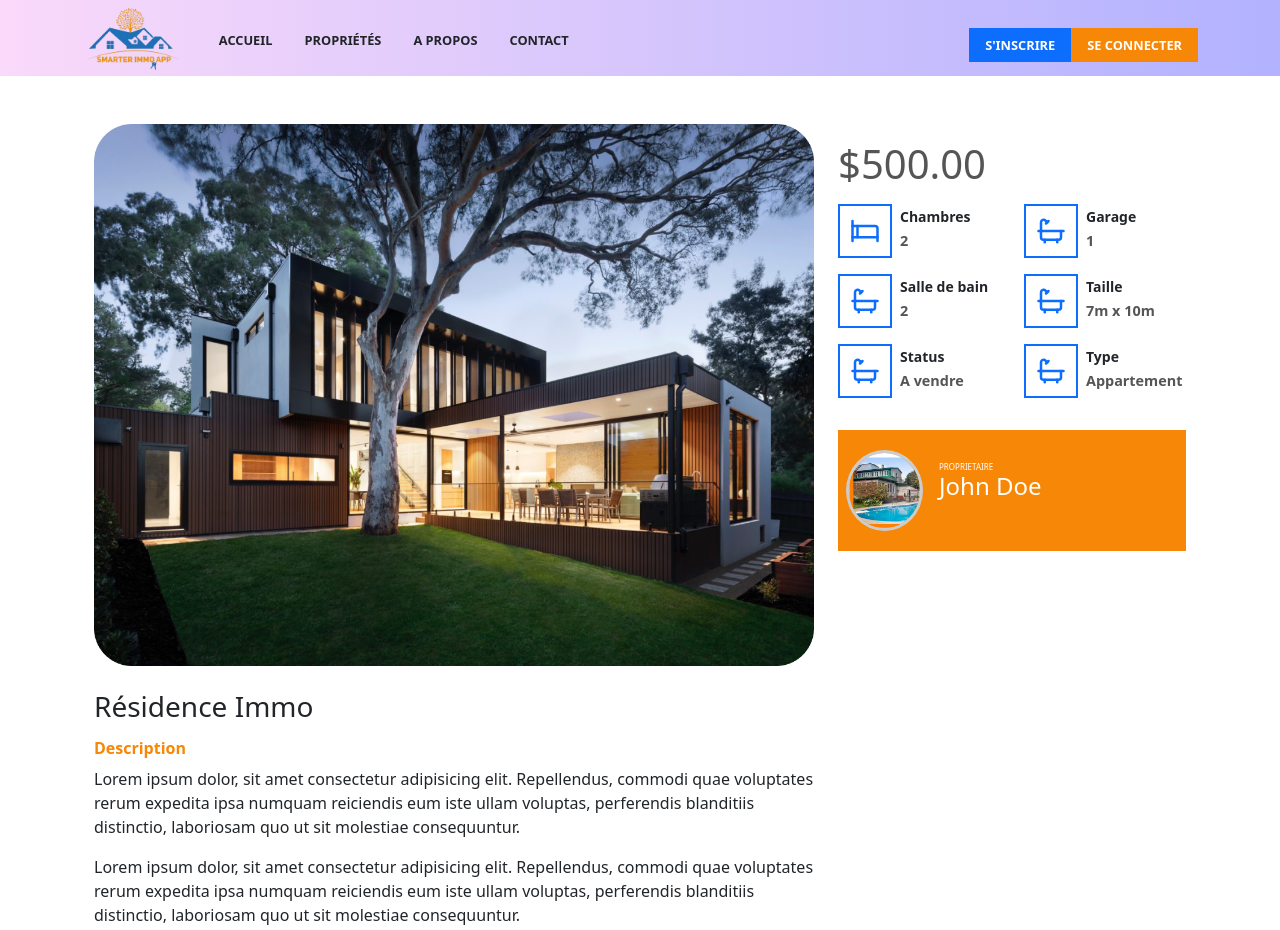
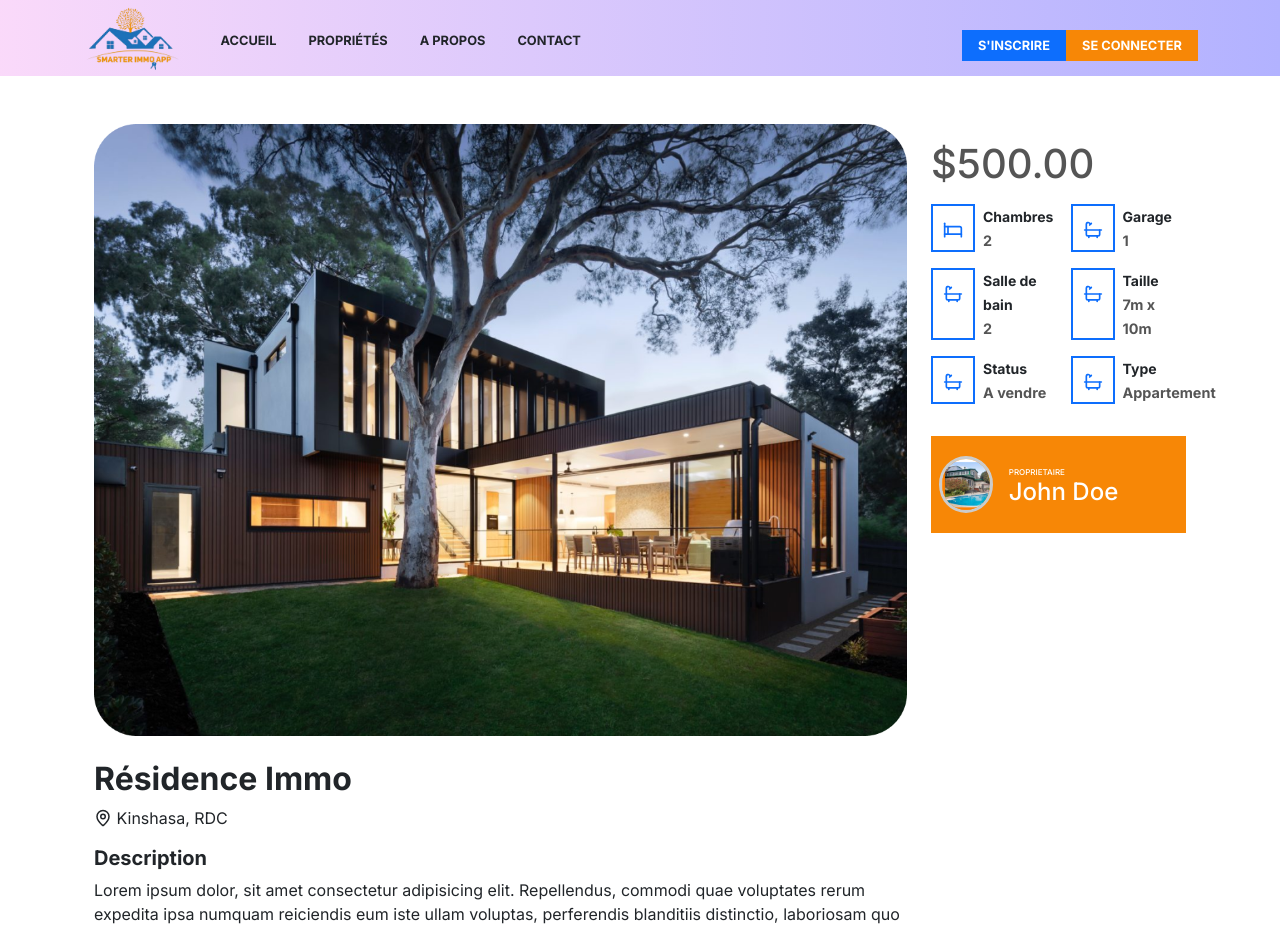
Before and after one commit to ghennysoft/smarter-immo, a React (Vite) app: page /detail in a window 1280 px wide. Shown: the top 930 px of the page. Built offline with nearby package versions, Linux system fonts and the light colour scheme.

Commit message:
Add property

```diff
--- a/src/App.jsx
+++ b/src/App.jsx
@@ -9,6 +9,7 @@ import Login from './pages/Login';
 import About from './pages/About';
 import Profile from './pages/Profile';
 import { useSelector } from 'react-redux';
+import AddProperty from './pages/AddProperty';
 
 function App() {
 
@@ -34,6 +35,7 @@ function App() {
             <Route path='/properties' element={<Properties />}></Route>
             <Route path='/detail' element={<Detail />}></Route>
             <Route path='/about' element={<About />}></Route>
+            <Route path='/add' element={<AddProperty />}></Route>
           </Routes>
       }
     </>
--- a/src/components/Header/Header.jsx
+++ b/src/components/Header/Header.jsx
@@ -6,7 +6,7 @@ import { useSelector } from 'react-redux'
 
 const HeaderComponent = ({children}) => {
 
-  const {currentUser} = useSelector(state=>state.user)
+  const {currentUser} = useSelector(state=>state.user);
 
   const [openMenu, setOpenMenu] = useState(false);
   const [openLog, setOpenLog] = useState(false);
@@ -22,6 +22,10 @@ const HeaderComponent = ({children}) => {
                 <li className="nav-item"><Link to={"/properties"} className="nav-link">Propriétés</Link></li>
                 <li className="nav-item"><Link to={"/about"} className="nav-link">A propos</Link></li>
                 <li className="nav-item"><Link to={"/"} className="nav-link">Contact</Link></li>
+                {
+                  currentUser?.user?.is_superuser &&
+                  <li className="nav-item"><Link to={"/add"} className="nav-link">Ajouter</Link></li>
+                }
               </ul>
             </div>
             <div className="d-flex position-relative pt-2">
@@ -36,6 +40,10 @@ const HeaderComponent = ({children}) => {
                 <li className="nav-item"><Link to={"/properties"} className="nav-link">Propriétés</Link></li>
                 <li className="nav-item"><Link to={"/about"} className="nav-link">A propos</Link></li>
                 <li className="nav-item"><Link to={"/"} className="nav-link">Contact</Link></li>
+                {
+                  currentUser?.user?.is_superuser &&
+                  <li className="nav-item"><Link to={"/add"} className="nav-link">Ajouter</Link></li>
+                }
               </ul>
               {
                 !currentUser
--- a/src/index.css
+++ b/src/index.css
@@ -1,3 +1,6 @@
+@import url('https://fonts.googleapis.com/css2?family=Inter:ital,opsz,wght@0,14..32,100..900;1,14..32,100..900&display=swap');
+
 html, body {
+    font-family: "Inter", sans-serif !important;
     overflow-x: hidden;
 }
--- /dev/null
+++ b/src/pages/AddProperty.jsx
@@ -0,0 +1,137 @@
+import './Detail.css'
+import HeaderComponent from '../components/Header/Header'
+import Footer from '../components/Footer/Footer'
+
+const AddProperty = () => {
+
+  return (
+    <div className='About'>
+      <HeaderComponent>
+      </HeaderComponent>
+
+      <div className="property py-5">
+        <div className="container" style={{maxWidth: '800px'}}>
+            <div className="row m-0">
+              <div className="col-12 text-center mb-5">
+                <h1 style={{fontWeight: 'bolder'}}>Ajouter une propriété</h1>
+                <p className='text-muted'>Remplissez le formulaire ci-dessous pour publier votre propriété</p>
+              </div>
+
+              <div className="col-12 mb-5">
+                <h4 style={{fontWeight: 'bolder', marginBottom: '30px'}}>Informations générales</h4>
+                <div className="row m-0">
+                  <div className="col-md-6 p-0">
+                    <label className='pb-4 d-block px-1' htmlFor="title">
+                      Titre de l'annonce *
+                      <input type="text" id='title' name='title' className='form-control p-3 mt-2' required placeholder='Ex: Villa moderne avec piscine' />
+                    </label>
+                  </div>
+                  <div className="col-md-6 p-0">
+                    <label className='pb-4 d-block px-1' htmlFor="price">
+                      Prix *
+                      <input type="number" id='price' name='price' className='form-control p-3 mt-2' required placeholder='Ex: 300000' />
+                    </label>
+                  </div>
+                  <div className="col-md-6 p-0">
+                    <label className='pb-4 d-block px-1' htmlFor="type_property">
+                      Type de propriété *
+                      <select name="type_property" id="type_property" className='form-control p-3 mt-2' defaultValue={'house'}>
+                        <option value="house">Maison</option>
+                        <option value="Appartment">Appartement</option>
+                        <option value="studio">Studio</option>
+                        <option value="villa">Villa</option>
+                        <option value="land">Terrain</option>
+                      </select>
+                    </label>
+                  </div>
+                  <div className="col-md-6 p-0">
+                    <label className='pb-4 d-block px-1' htmlFor="type_annonce">
+                      Type d'annonce *
+                      <select name="type_annonce" id="type_annonce" className='form-control p-3 mt-2' defaultValue={'for_rent'}>
+                        <option value="for_rent">A louer</option>
+                        <option value="to_sell">A vendre</option>
+                      </select>
+                    </label>
+                  </div>
+                  <div className="col-12 p-0">
+                    <label className='pb-4 d-block px-1' htmlFor="description">
+                      Description *
+                      <textarea name="description" id="description" rows={6} className="form-control mt-2" placeholder='Décrivez votre propriété en détail...'></textarea>
+                    </label>
+                  </div>
+                </div>
+              </div>
+
+              <div className="col-12 mb-5">
+                <div className="row m-0">
+                  <h4 style={{fontWeight: 'bolder', marginBottom: '30px'}}>Localisation</h4>
+                  <div className="col-md-6 p-0">
+                    <label className='pb-4 d-block px-1' htmlFor="city">
+                      Ville *
+                      <input type="text" id='city' name='city' className='form-control p-3 mt-2' required placeholder='Ex: Kinshasa' />
+                    </label>
+                  </div>
+                  <div className="col-md-6 p-0">
+                    <label className='pb-4 d-block px-1' htmlFor="adress">
+                      Adresse complète *
+                      <input type="text" id='adress' name='adress' className='form-control p-3 mt-2' required placeholder='Ex: 12A Avenu du Palmier Gombe' />
+                    </label>
+                  </div>
+                </div>
+              </div>
+
+              <div className="col-12 mb-5">
+                <div className="row m-0">
+                  <h4 style={{fontWeight: 'bolder', marginBottom: '30px'}}>Caractéristiques</h4>
+                  <div className="col-md-4 p-0">
+                    <label className='pb-4 d-block px-1' htmlFor="bedroom">
+                      Chambres
+                      <input type="text" id='bedroom' name='bedroom' className='form-control p-3 mt-2' />
+                    </label>
+                  </div>
+                  <div className="col-md-4 p-0">
+                    <label className='pb-4 d-block px-1' htmlFor="bathroom">
+                      Salle de bain
+                      <input type="text" id='bathroom' name='bathroom' className='form-control p-3 mt-2' />
+                    </label>
+                  </div>
+                  <div className="col-md-4 p-0">
+                    <label className='pb-4 d-block px-1' htmlFor="area">
+                      Surface (m²)
+                      <input type="text" id='area' name='area' className='form-control p-3 mt-2' />
+                    </label>
+                  </div>
+                  <div className="col-12 p-0">
+                    <label className='pb-4 d-block px-1' htmlFor="other">
+                      Équipements et caractéristiques
+                      <input type="text" id='other' name='other' className='form-control p-3 mt-2' />
+                    </label>
+                  </div>
+                </div>
+              </div>
+
+              <div className="col-12 mb-5">
+                <div className="row m-0">
+                  <h4 style={{fontWeight: 'bolder', marginBottom: '30px'}}>Images</h4>
+                  <div className="col-md-4 p-0">
+                    <label className='pb-4 d-block px-1' htmlFor="images">
+                      Choisir des images
+                      <input type="file" id='images' name='images' className='form-control p-3 mt-2' />
+                    </label>
+                  </div>
+                </div>
+              </div>
+
+              <div className="col-12">
+                <button type="button" className='btn btn-primary p-3'>Publier la propriété</button>
+              </div>
+            </div>
+        </div>
+      </div>
+
+      <Footer />
+    </div>
+  )
+}
+
+export default AddProperty;
--- a/src/pages/Detail.jsx
+++ b/src/pages/Detail.jsx
@@ -1,6 +1,5 @@
-import React from 'react'
 import './Detail.css'
-import {Bath, Bed, Building2, DollarSign, Hotel, HousePlus, MapPin, UserRoundSearchIcon} from 'lucide-react'
+import {Bath, Bed, Building2, DollarSign, Hotel, HousePlus, MapPin, MapPinIcon, UserRoundSearchIcon} from 'lucide-react'
 import HeaderComponent from '../components/Header/Header'
 import Footer from '../components/Footer/Footer'
 
@@ -13,22 +12,26 @@ const Detail = () => {
       <div className="property pt-5">
         <div className="container">
             <div className="row m-0">
-              <div className="col-lg-8 item mb-3">
+              <div className="col-lg-9 item mb-3">
                 <img src="/images/r1.png" alt="img" className='w-100 mb-3' />
-                <h3 className="mt-2 mb-3">Résidence Immo</h3>
-                <h6 className='themeColor1'><b>Description</b></h6>
+                <h2 className="mt-2" style={{fontWeight: 'bolder'}}>Résidence Immo</h2>
+                <div className="d-flex align-items-center">
+                  <MapPinIcon width={18} />  &nbsp;
+                  <span>Kinshasa, RDC</span>
+                </div>
+                <h5 className='mt-3'><b>Description</b></h5>
                 <p>Lorem ipsum dolor, sit amet consectetur adipisicing elit. Repellendus, commodi quae voluptates rerum expedita ipsa numquam reiciendis eum iste ullam voluptas, perferendis blanditiis distinctio, laboriosam quo ut sit molestiae consequuntur.</p>
                 <p>Lorem ipsum dolor, sit amet consectetur adipisicing elit. Repellendus, commodi quae voluptates rerum expedita ipsa numquam reiciendis eum iste ullam voluptas, perferendis blanditiis distinctio, laboriosam quo ut sit molestiae consequuntur.</p>
                 <p>Lorem ipsum dolor, sit amet consectetur adipisicing elit. Repellendus, commodi quae voluptates rerum expedita ipsa numquam reiciendis eum iste ullam voluptas, perferendis blanditiis distinctio, laboriosam quo ut sit molestiae consequuntur.</p>
               </div>
-              <div className="col-lg-4 item mb-3">
+              <div className="col-lg-3 item mb-3">
                 <div className="py-3">
                   <h1>$500.00</h1>
                   <div className="row mt-3">
                     <div className="col-md-6 mb-3">
                       <div className="d-flex gap-2">
                         <div className='border-primary' style={{border: '2px solid #777', padding: '10px'}}>
-                          <Bed width={30} height={30} className='text-primary' /> <br />
+                          <Bed width={20} height={20} className='text-primary' /> <br />
                         </div>
                         <b>
                           <small>Chambres</small> <br />
@@ -39,7 +42,7 @@ const Detail = () => {
                     <div className="col-md-6 mb-3">
                       <div className="d-flex gap-2">
                         <div className='border-primary' style={{border: '2px solid #777', padding: '10px'}}>
-                          <Bath width={30} height={30} className='text-primary' /> <br />
+                          <Bath width={20} height={20} className='text-primary' /> <br />
                         </div>
                         <b>
                           <small>Garage</small> <br />
@@ -50,7 +53,7 @@ const Detail = () => {
                     <div className="col-md-6 mb-3">
                       <div className="d-flex gap-2">
                         <div className='border-primary' style={{border: '2px solid #777', padding: '10px'}}>
-                          <Bath width={30} height={30} className='text-primary' /> <br />
+                          <Bath width={20} height={20} className='text-primary' /> <br />
                         </div>
                         <b>
                           <small>Salle de bain</small> <br />
@@ -61,7 +64,7 @@ const Detail = () => {
                     <div className="col-md-6 mb-3">
                       <div className="d-flex gap-2">
                         <div className='border-primary' style={{border: '2px solid #777', padding: '10px'}}>
-                          <Bath width={30} height={30} className='text-primary' /> <br />
+                          <Bath width={20} height={20} className='text-primary' /> <br />
                         </div>
                         <b>
                           <small>Taille</small> <br />
@@ -72,7 +75,7 @@ const Detail = () => {
                     <div className="col-md-6 mb-3">
                       <div className="d-flex gap-2">
                         <div className='border-primary' style={{border: '2px solid #777', padding: '10px'}}>
-                          <Bath width={30} height={30} className='text-primary' /> <br />
+                          <Bath width={20} height={20} className='text-primary' /> <br />
                         </div>
                         <b>
                           <small>Status</small> <br />
@@ -83,7 +86,7 @@ const Detail = () => {
                     <div className="col-md-6 mb-3">
                       <div className="d-flex gap-2">
                         <div className='border-primary' style={{border: '2px solid #777', padding: '10px'}}>
-                          <Bath width={30} height={30} className='text-primary' /> <br />
+                          <Bath width={20} height={20} className='text-primary' /> <br />
                         </div>
                         <b>
                           <small>Type</small> <br />
```
